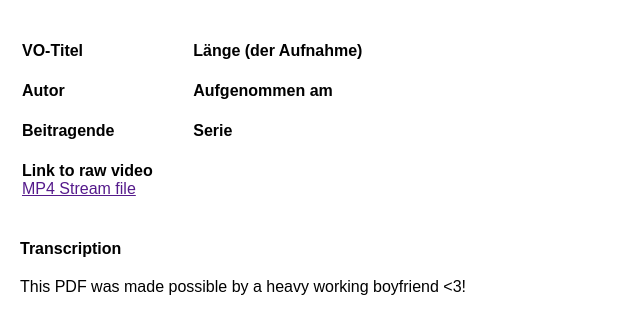
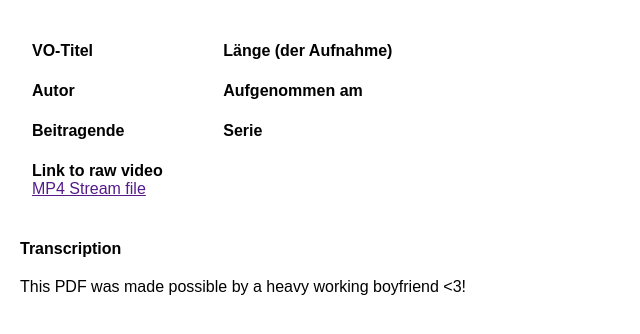
Before and after one commit to bananensplit/VO-Transcriber, a Python web app: template templates/vo_data_index.html in a window 1280 px wide. Shown: the top 334 px of the page, without its empty margins (0-640 px from the left). Run offline with Jinja, Linux system fonts and the light colour scheme; the template is opened without the code that fills it, so the values that code supplies are empty.

Commit message:
fixed little annoyance

```diff
--- a/templates/vo_data_index.html
+++ b/templates/vo_data_index.html
@@ -20,7 +20,7 @@
 
         .info_element {
             width: 50%;
-            padding: 20px 0 0 0;
+            padding: 20px 10px 0 10px;
         }
 
         .info_element>*:first-child {
```
